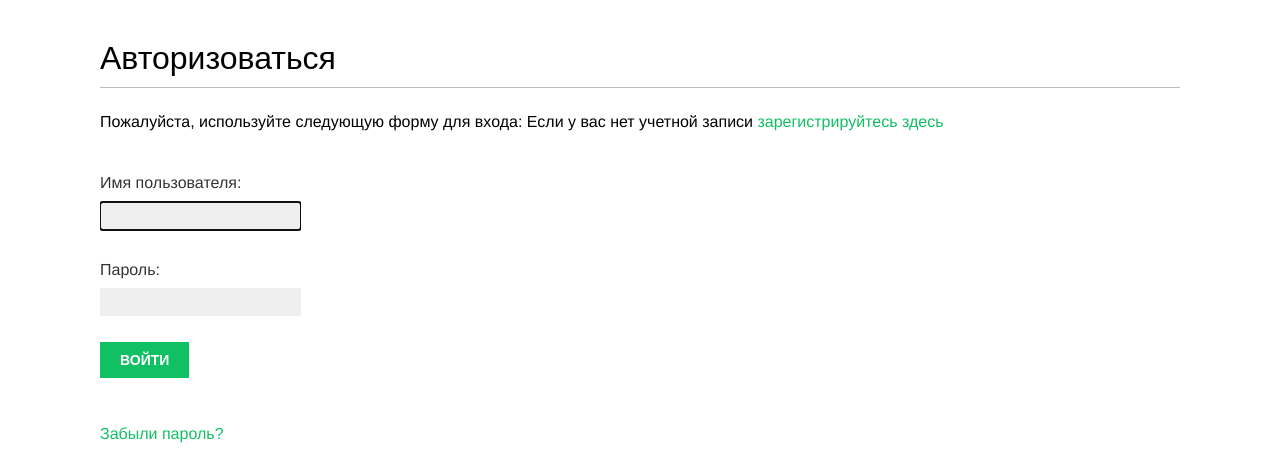
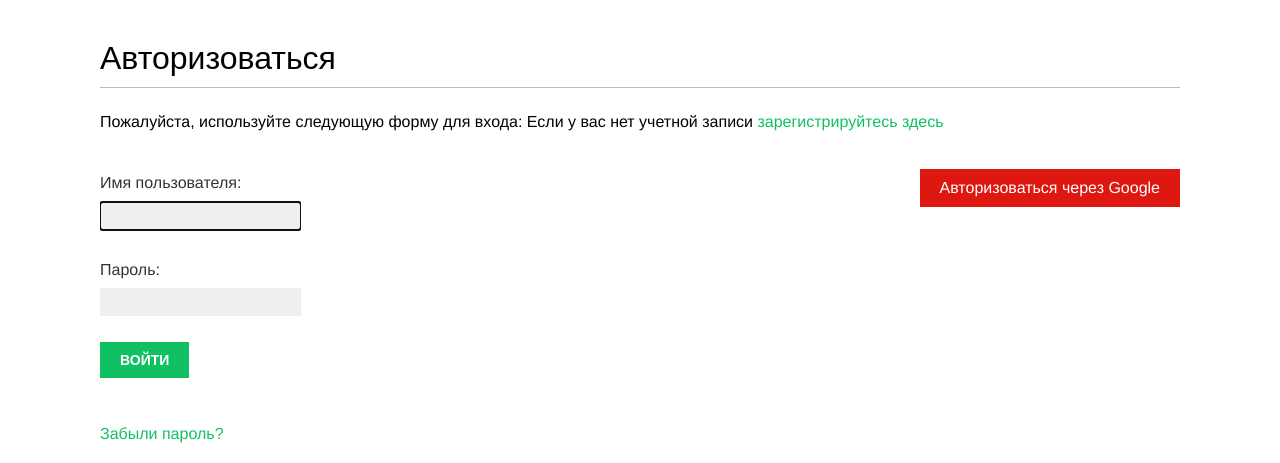
Before and after one commit to JonyMalikov/Social_website, a Django app: page /account/login/ in a window 1280 px wide. Shown: the part 47-510 px from the top of the page. Run offline with Django 4.2, Linux system fonts and the light colour scheme; some web fonts are replaced.

Commit message:
соцаальная аунтификация

```diff
--- a/bookmarks/account/templates/registration/login.html
+++ b/bookmarks/account/templates/registration/login.html
@@ -21,7 +21,15 @@
     <p>
         <a href="{% url "password_reset" %}">
         Забыли пароль?
-
     </p>
 </div>
+<div class="social">
+    <ul>
+        <li class="google">
+            <a href="{% url "social:begin" "google-oauth2" %}">
+                Авторизоваться через Google
+            </a>
+        </li>
+    </ul>
+</div>
 {% endblock %}
--- a/bookmarks/bookmarks/settings.py
+++ b/bookmarks/bookmarks/settings.py
@@ -21,6 +21,7 @@ INSTALLED_APPS = [
     "django.contrib.messages",
     "django.contrib.staticfiles",
     "social_django",
+    "django_extensions",
 ]
 
 MIDDLEWARE = [
@@ -80,6 +81,7 @@ AUTH_PASSWORD_VALIDATORS = [
 AUTHENTICATION_BACKENDS = [
     "django.contrib.auth.backends.ModelBackend",
     "account.authentication.EmailAuthBackend",
+    "social_core.backends.google.GoogleOAuth2",
 ]
 
 
@@ -104,3 +106,6 @@ LOGIN_REDIRECT_URL = "dashboard"
 LOGIN_URL = "login"
 LOGOUT_URL = "logout"
 EMAIL_BACKEND = "django.core.mail.backends.console.EmailBackend"
+
+SOCIAL_AUTH_GOOGLE_OAUTH2_KEY = "XXX"  # ИД клиента Google
+SOCIAL_AUTH_GOOGLE_OAUTH2_SECRET = "XXX"  # Секрет клиента Google
--- a/bookmarks/requirements.txt
+++ b/bookmarks/requirements.txt
@@ -13,6 +13,7 @@ django-stubs==4.2.4
 django-stubs-ext==4.2.2
 idna==3.4
 isort==5.12.0
+MarkupSafe==2.1.3
 mccabe==0.7.0
 mypy==1.5.1
 mypy-extensions==1.0.0
@@ -26,6 +27,7 @@ PyJWT==2.8.0
 pylint==2.3.0
 pylint-django==2.5.3
 pylint-plugin-utils==0.8.2
+pyOpenSSL==22.0.0
 python-social-auth==0.3.6
 python3-openid==3.2.0
 requests==2.31.0
@@ -39,3 +41,4 @@ types-PyYAML==6.0.12.12
 typing_extensions==4.8.0
 tzdata==2023.3
 urllib3==2.1.0
+Werkzeug==2.2.2
```
